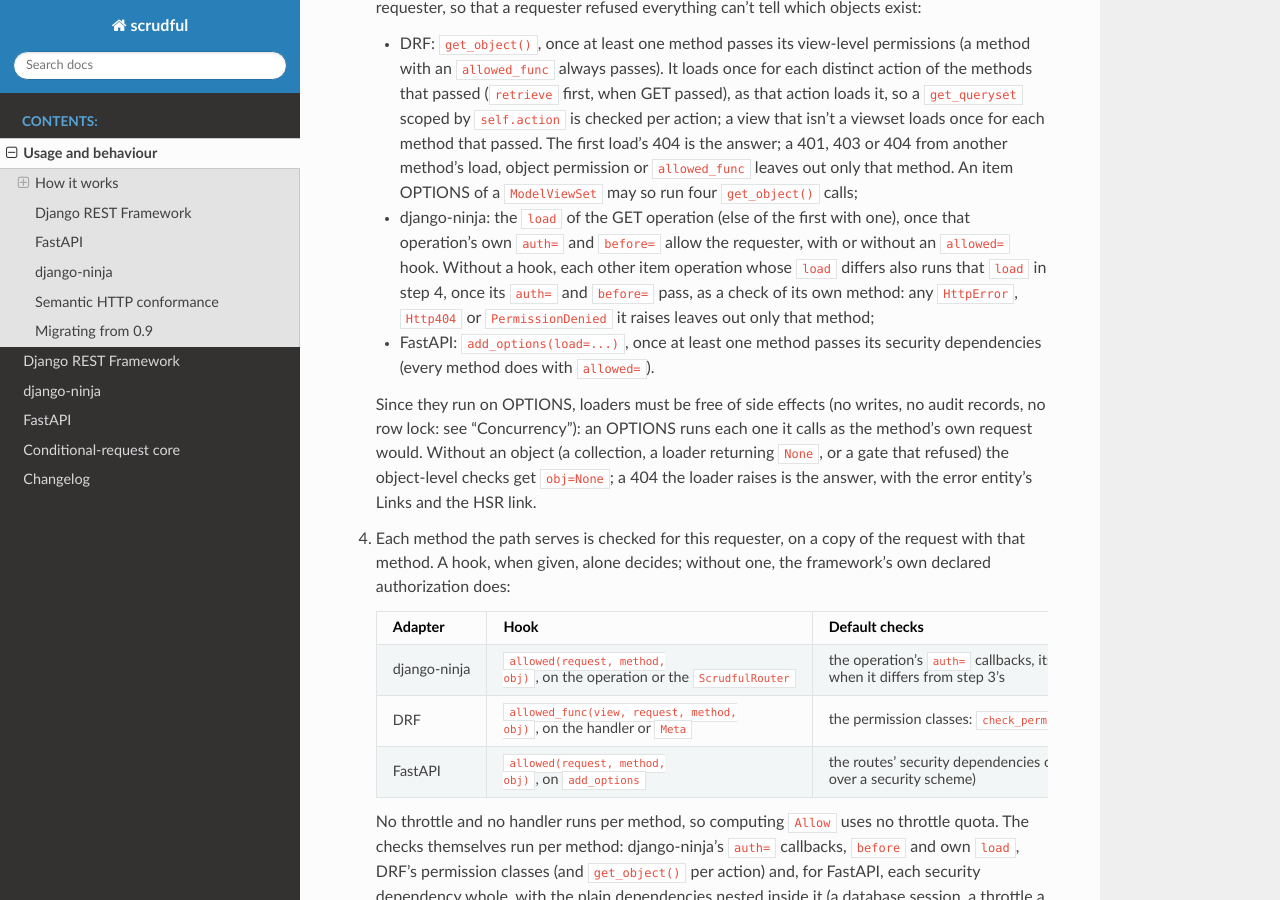
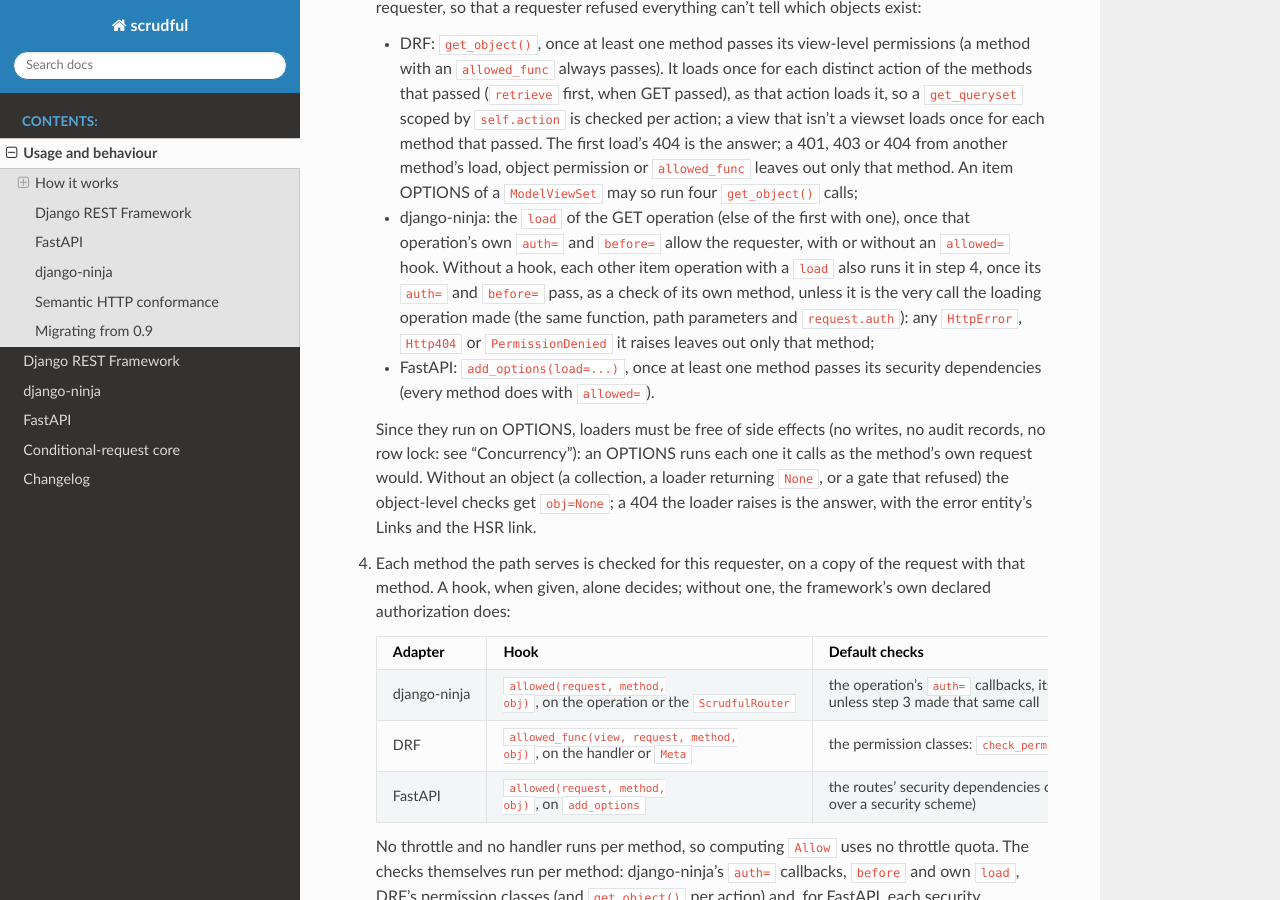
Before and after one commit to mimotoai/scrudful, a Sphinx documentation site: the page built from docs/source/usage.rst, in a window 1280 px wide and 900 px high, scrolled down 3727 px. Built offline with Sphinx 7.4.7 and the Read the Docs theme 3.1.0, drawn with Linux system fonts in a browser that asks for light colours; some of the changed text lies outside the part shown.

Commit message:
mr10 r2 final: G1, G4: ninja OPTIONS skips a method's load only for the loader's own call, and leaves out a method whose path is a 422
A method sharing the loading operation's load function was never loaded
when the loading operation refused the requester (its auth= or before),
so Allow listed a PUT that then answered 404. The loader now reports the
call it actually made (function, validated path parameters, request.auth),
or nothing when it didn't run; a method's own load is skipped only when it
is that very call, and runs as that method's check otherwise.

A method whose path parameters don't validate is left out of Allow (its
request would be a 422), with or without a load of its own.

Claude-Session: https://claude.ai/code/session_01SAZeWv3jW9kYJFL415oZPV

```diff
--- a/README.rst
+++ b/README.rst
@@ -256,10 +256,11 @@ order:
    * django-ninja: the ``load`` of the GET operation (else of the first with
      one), once that operation's own ``auth=`` and ``before=`` allow the
      requester, with or without an ``allowed=`` hook. Without a hook, each
-     other item operation whose ``load`` differs also runs that ``load`` in
-     step 4, once its ``auth=`` and ``before=`` pass, as a check of its own
-     method: any ``HttpError``, ``Http404`` or ``PermissionDenied`` it raises
-     leaves out only that method;
+     other item operation with a ``load`` also runs it in step 4, once its
+     ``auth=`` and ``before=`` pass, as a check of its own method, unless it
+     is the very call the loading operation made (the same function, path
+     parameters and ``request.auth``): any ``HttpError``, ``Http404`` or
+     ``PermissionDenied`` it raises leaves out only that method;
    * FastAPI: ``add_options(load=...)``, once at least one method passes its
      security dependencies (every method does with ``allowed=``).
 
@@ -277,8 +278,9 @@ order:
    Adapter       Hook                                         Default checks
    ============  ===========================================  ==========================================
    django-ninja  ``allowed(request, method, obj)``, on the    the operation's ``auth=`` callbacks, its
-                 operation or the ``ScrudfulRouter``          ``before=``, then its own ``load`` when
-                                                              it differs from step 3's
+                 operation or the ``ScrudfulRouter``          ``before=``, its path parameters, then
+                                                              its own ``load`` unless step 3 made
+                                                              that same call
    DRF           ``allowed_func(view, request, method,        the permission classes:
                  obj)``, on the handler or ``Meta``           ``check_permissions``, then, with an
                                                               object, ``check_object_permissions``
@@ -1156,10 +1158,12 @@ this release, also need the 0.9.0 changes in the changelog):
       ``http_schema_resource`` and ``http_schema_resource_view`` for a router
       mounted on several APIs;
     * django-ninja: OPTIONS runs, besides the loading operation's ``load``,
-      each other item operation's own ``load`` (when it differs) as a check
-      of that method, once its ``auth=`` and ``before=`` pass: any
-      ``HttpError``, ``Http404`` or ``PermissionDenied`` it raises leaves out
-      only that method. Keep every ``load`` free of side effects;
+      each other item operation's own ``load`` as a check of that method,
+      once its ``auth=`` and ``before=`` pass, unless it is the very call the
+      loading operation made: any ``HttpError``, ``Http404`` or
+      ``PermissionDenied`` it raises leaves out only that method. A method
+      whose path parameters don't validate (its request would be a 422) is
+      left out. Keep every ``load`` free of side effects;
     * django-ninja, with ``add_error_links``: a 401, 403, 422 or 429 of a
       scrudful operation (ninja's own, or one the operation, its ``load``,
       ``before=`` or ``after_throttles=`` raises) carries the API-wide
```
Also changed, not shown: CHANGELOG.rst (+11 -6 lines), docs/source/ninja.rst (+12 -8 lines), 3 other files.
